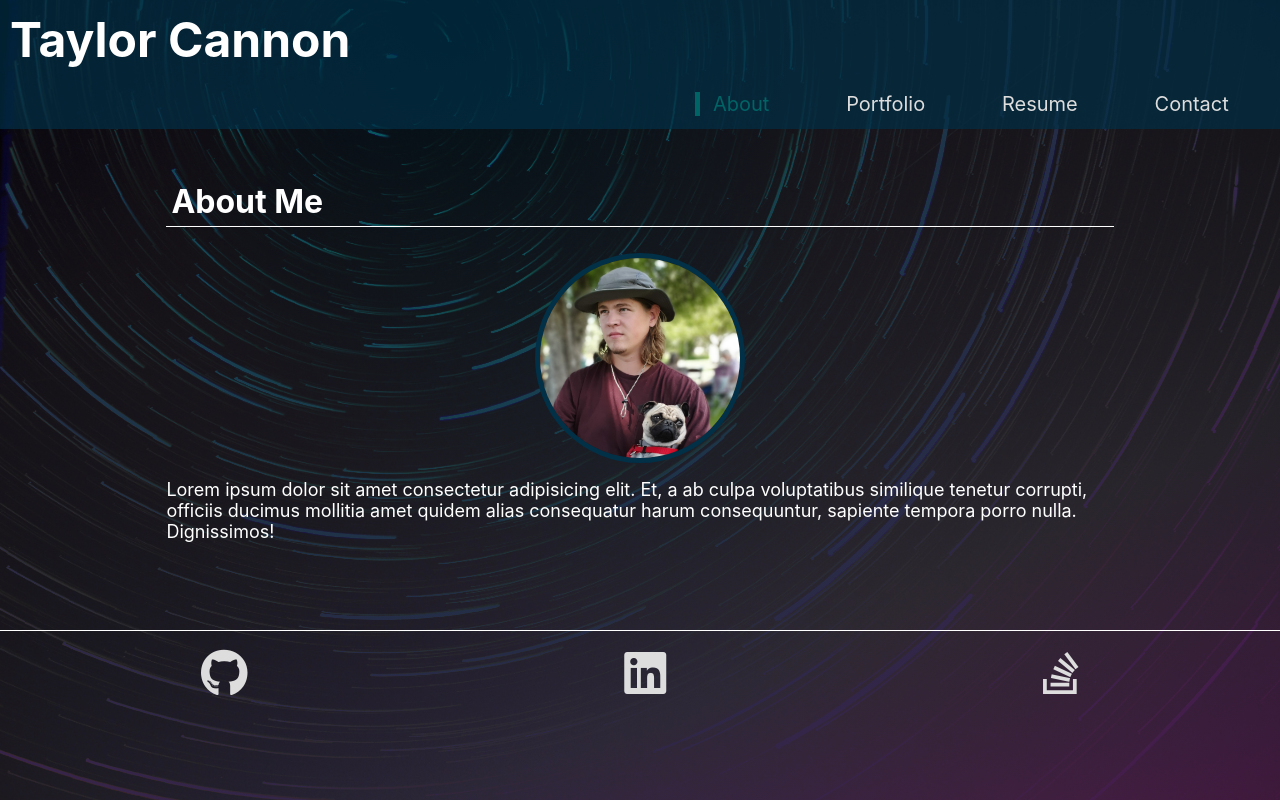
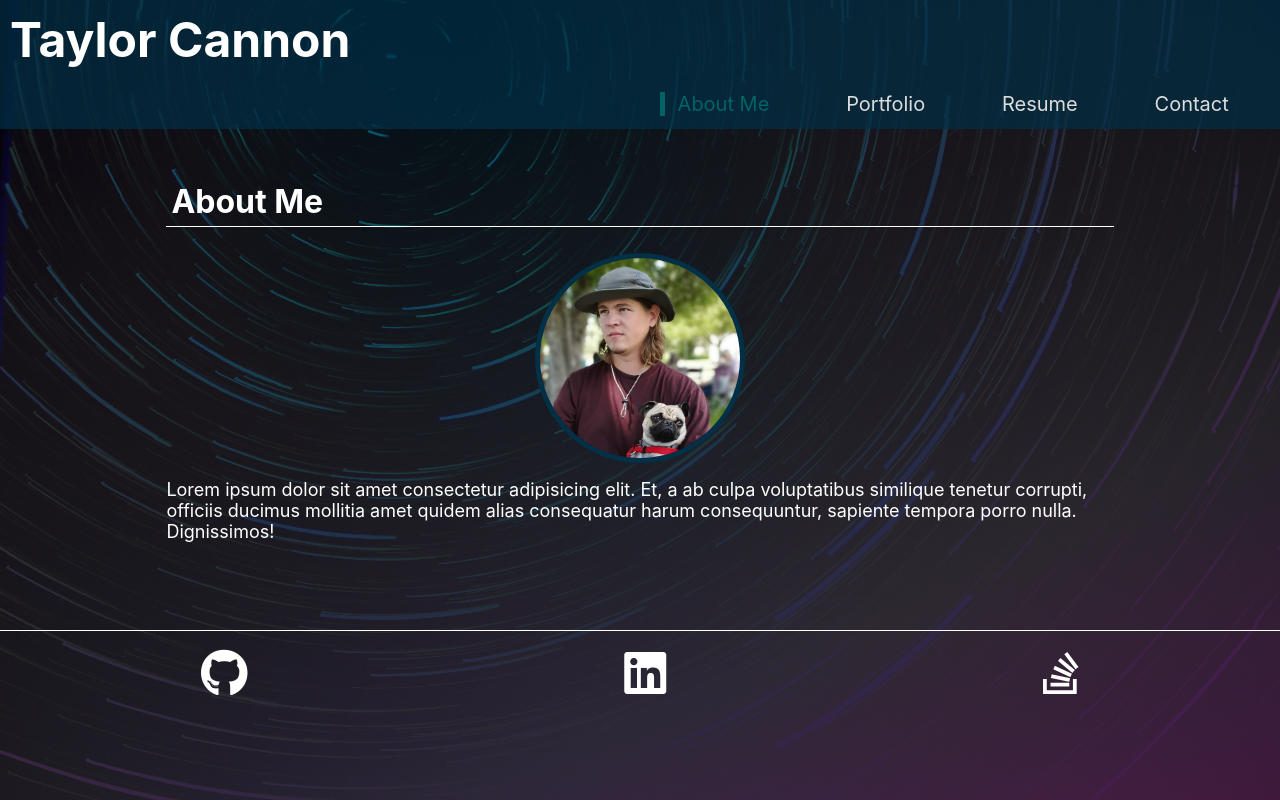
Before and after one commit to tkcannon/react-portfolio, a React (Create React App) app in the folder portfolio/: page / in a window 1280 px wide. Built offline with nearby package versions, Linux system fonts and the light colour scheme.

Commit message:
adjusted styles for contact form and other minor adjustments

```diff
--- a/portfolio/src/App.css
+++ b/portfolio/src/App.css
@@ -48,12 +48,6 @@ footer li {
   font-size: 3rem;
 }
 
-footer li:hover,
-header li:hover {
-  color: var(--secondary-color);
-  transition: color 0.25s;
-}
-
 nav {
   font-size: 1.25rem;
   display: flex;
@@ -66,8 +60,10 @@ nav li {
 }
 
 nav li:hover {
+  color: var(--secondary-color);
   border-bottom: 1px solid;
   transition-timing-function: ease-in;
+  transition: ease 0.25s;
 }
 
 main {
@@ -98,22 +94,26 @@ h3 {
 
 form {
   width: 50%;
+  margin-bottom: 1vw;
 }
 
 form div {
   display: flex;
   flex-direction: column;
-  margin: 2vh 0;
 }
 
-input {
+label {
+  margin: 1vh 0;
+}
+
+input, textarea{
+  padding: 2px 5px;
   border: none;
   border-radius: 5px;
 }
 
-textarea {
-  border: none;
-  border-radius: 5px;
+input:focus, textarea:focus {
+  outline: 0;
 }
 
 button {
@@ -125,8 +125,19 @@ button {
   border-radius: 5px;
 }
 
+button:hover {
+  background-color: var(--accent-color);
+  transition: ease 0.25s;
+}
+
 a {
   text-decoration: none;
+  color: var(--text-primary-color);
+}
+
+a:hover {
+  color: var(--secondary-color);
+  transition: ease 0.25s;
 }
 
 .activeNav {
--- a/portfolio/src/components/Contact/index.js
+++ b/portfolio/src/components/Contact/index.js
@@ -18,7 +18,7 @@ function Contact() {
     if (event.target.name === 'email') {
       const isValid = validateEmail(event.target.value);
       if (!isValid) {
-        setErrorMessage('Must provide valid email.');
+        setErrorMessage('must provide valid email.');
       } else {
         setErrorMessage('');
       }
--- a/portfolio/src/components/Footer/index.js
+++ b/portfolio/src/components/Footer/index.js
@@ -5,13 +5,19 @@ function Footer() {
     <footer>
       <ul>
         <li>
-          <i className="fa-brands fa-github"></i>
+          <a href="https://github.com/tkcannon" target='_blank' rel="noopener noreferrer">
+            <i className="fa-brands fa-github"></i>
+          </a>
         </li>
         <li>
-          <i className="fa-brands fa-linkedin"></i>
+          <a href="https://www.linkedin.com/in/taylor-cannon-18b880222/" target='_blank' rel="noopener noreferrer">
+            <i className="fa-brands fa-linkedin"></i>
+          </a>
         </li>
         <li>
-          <i className="fa-brands fa-stack-overflow"></i>
+          <a href="https://stackoverflow.com/users/17107362/taylor-cannon" target='_blank' rel="noopener noreferrer">
+            <i className="fa-brands fa-stack-overflow"></i>
+          </a>
         </li>
       </ul>
     </footer>
--- a/portfolio/src/components/Navigation/index.js
+++ b/portfolio/src/components/Navigation/index.js
@@ -8,7 +8,7 @@ function Nav({ displayedContent, setDisplayedContent }) {
         <ul>
           <li className={`${displayedContent === 'about' && 'activeNav'}`} >
             <span onClick={() => setDisplayedContent('about')}>
-              About
+              About Me
             </span>
           </li>
           <li className={`${displayedContent === 'portfolio' && 'activeNav'}`} >
--- a/portfolio/src/components/Portfolio/index.js
+++ b/portfolio/src/components/Portfolio/index.js
@@ -51,7 +51,7 @@ function Portfolio() {
 
   return (
     <section className="project-section">
-      <h2>Projects</h2>
+      <h2>Portfolio</h2>
       <div className="projects">
         {projects.map((project) => (
           <Project
--- a/portfolio/src/components/Project/index.js
+++ b/portfolio/src/components/Project/index.js
@@ -4,19 +4,20 @@ function Project({ project }) {
 
   return (
     <>
-      <a href={project.link} target="_blank" rel="noopener noreferrer">
       <div className="project">
         <div className="project-details">
-            <h3>{project.title}
+          <h3>
+            {project.title}
             <a href={project.repo} target="_blank" rel="noopener noreferrer">
               <i className="github-link fa-brands fa-github"></i>
             </a>
           </h3>
           <p>{project.description}</p>
         </div>
+        <a href={project.link} target="_blank" rel="noopener noreferrer">
           <img src={require('../../assets/images/' + project.image)} alt={project.title} />
+        </a>
       </div>
-      </a>
     </>
   );
 }
```
Lines whose indentation alone changed are shown as unchanged.
